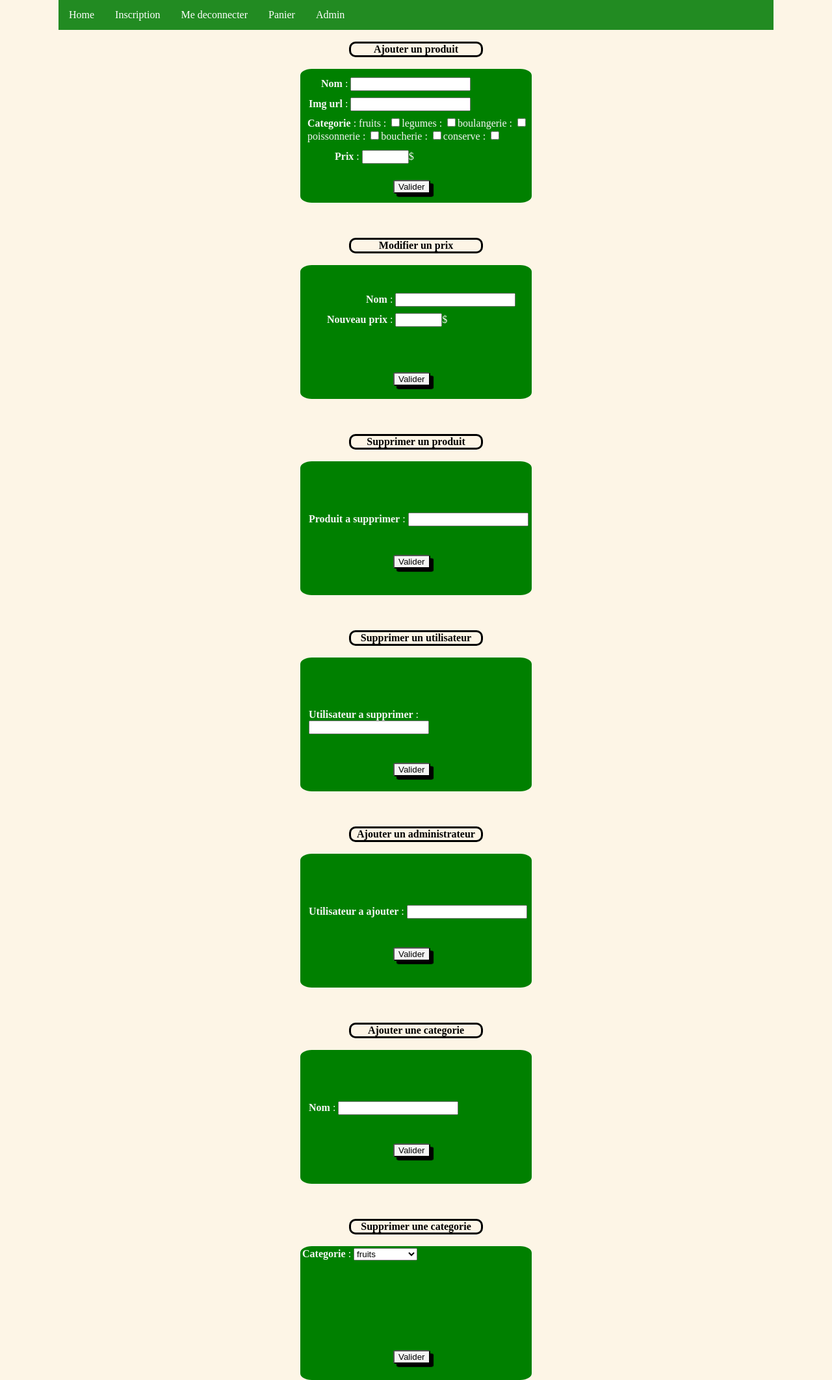
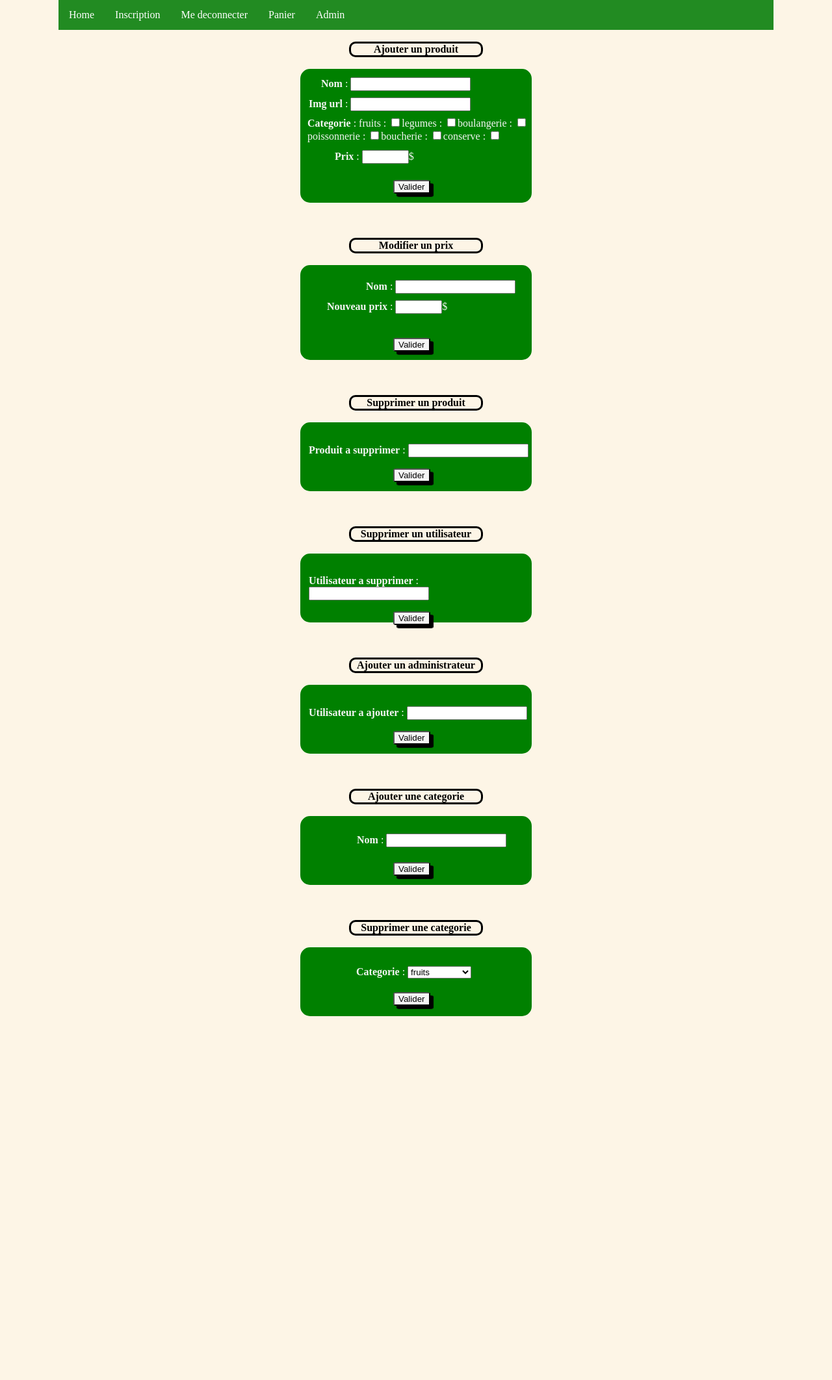
Before and after one commit to Failte21/rush000, a PHP site: page /admin.php in a window 1280 px wide. Shown: the part 96-2220 px from the top of the page at 65% size. After the commit the page ends 1660 px from the top, so only its background shows below. Run offline with PHP 8.4, Linux system fonts and the light colour scheme; the visitor is signed in with stand-in values (Sample User, id 1); data comes from the database, SQL or seed files in the repository.

Commit message:
modif box size in admin.php

```diff
--- a/admin.php
+++ b/admin.php
@@ -53,34 +53,47 @@
 		<br><br><br>
 	</div>
 
-	<div class="rest">
+	<div class="suppro">
 		<h1>Supprimer un produit</h1><br>
 		<form action="admin/delete_product.php" method="post">
 			<span class="champ"><b>Produit a supprimer</b> : <input type="text" name="name" required><br></span>
 			<input type="submit" id="submit" name="submit" value="Valider">
 		</form>
 		<br><br><br>
+	</div>
+
+	<div class="suppro">
 		<h1>Supprimer un utilisateur</h1><br>
 		<form action="admin/delete_user.php" method="post">
 			<span class="champ"><b>Utilisateur a supprimer</b> : <input type="text" name="name" required><br></span>
 			<input type="submit" id="submit" name="submit" value="Valider">
 		</form>
 		<br><br><br>
+	</div>
+
+	<div class="suppro">
 		<h1>Ajouter un administrateur</h1><br>
 		<form action="admin/add_admin.php" method="post">
 			<span class="champ"><b>Utilisateur a ajouter</b> : <input type="text" name="name" required><br></span>
 			<input type="submit" id="submit" name="submit" value="Valider">
 		</form>
 		<br><br><br>
+	</div>
+
+	<div class="ajoutcat">
 		<h1>Ajouter une categorie</h1><br>
 		<form action="admin/add_cat.php" method="post">
 			<span class="champ"><b>Nom</b> : <input type="text" name="name" required><br></span>
 			<input type="submit" id="submit" name="submit" value="Valider">
 		</form>
 		<br><br><br>
+	</div>
+
+	<div class="suppcat">
 		<h1>Supprimer une categorie</h1><br>
 		<form action="admin/delete_cat.php" method="post">
-		<div id="cat" ><b>Categorie</b> :
+			<div id="select">
+				<b>Categorie</b> :
 				<select name="cat">
 <?php
 				$req = mysqli_query($db, "SELECT `nom`, `id` FROM `categorie`");
@@ -92,10 +105,11 @@
 				}
 ?>
 				</select>
-			<br><br>
+			</div>
 			<input type="submit" id="submit" name="submit" value="Valider">
 		</form>
 		<br><br><br>
+	</div>
 	</div>
 	</div>
 </body>
--- a/dir-css/admin.css
+++ b/dir-css/admin.css
@@ -27,7 +27,7 @@
 	margin: auto;
 	border: solid;
 	border-color: green;
-	border-radius: 5%;
+	border-radius: 15px;
 	width: 350px;
 	height: 200px;
 	background-color: green;
@@ -71,7 +71,6 @@
 	left: 8px;
 }
 
-
 #admin .ajoutpr #submit
 {
 	top: 65px;
@@ -82,37 +81,72 @@
 #admin .modif #name
 {
 	position: relative;
-	top: 40px;
+	top: 20px;
 	left: 98px;
 }
 
 #admin .modif #new
 {
 	position: relative;
-	top: 50px;
+	top: 30px;
 	left: 38px;
 }
 
 #admin .modif #submit
 {
 	position: relative;
-	top: 120px;
+	top: 67px;
 	left: 140px;
 }
 
-#admin .rest #submit
+#admin .modif form
+{
+	height: 140px;
+}
+
+#admin .suppro form
+{
+	height: 100px;
+}
+
+#admin .suppro #submit, .ajoutcat #submit, .suppcat #submit
 {
 	position: relative;
 	left: 140px;
-	top: 120px;
+	top: 47px;
 }
 
-#admin .rest .champ
+#admin .suppro .champ
 {
 	position: relative;
-	top: 76px;
+	top: 30px;
 	left: 10px;
 }
+
+#admin .ajoutcat .champ
+{
+	position: relative;
+	top: 24px;
+	left: 84px;
+}
+
+#admin .ajoutcat form
+{
+	height: 100px;
+}
+
+#admin .suppcat form
+{
+	height: 100px;
+}
+
+#admin #select
+{
+	position: relative;
+	top: 26px;
+	left: 83px;
+}
+
 
 #no-admin form
 {
@@ -166,7 +200,6 @@
 	left: 203px;
 }
 
-
 #no-admin #name
 {
 	position: relative;
```
Lines whose indentation alone changed are shown as unchanged.
